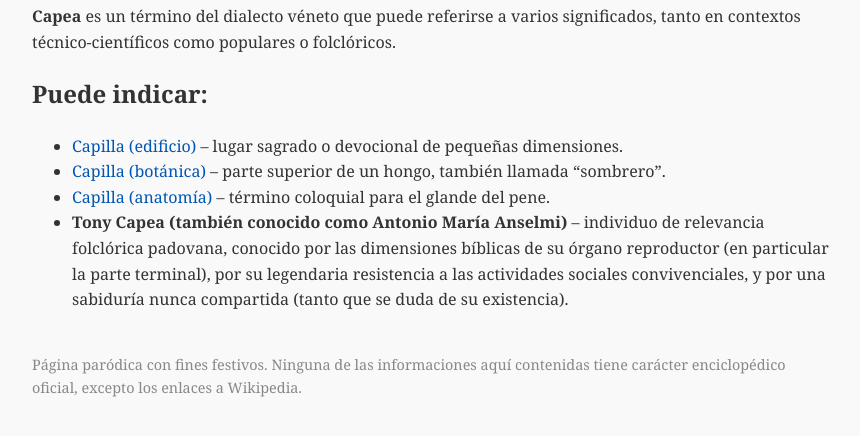
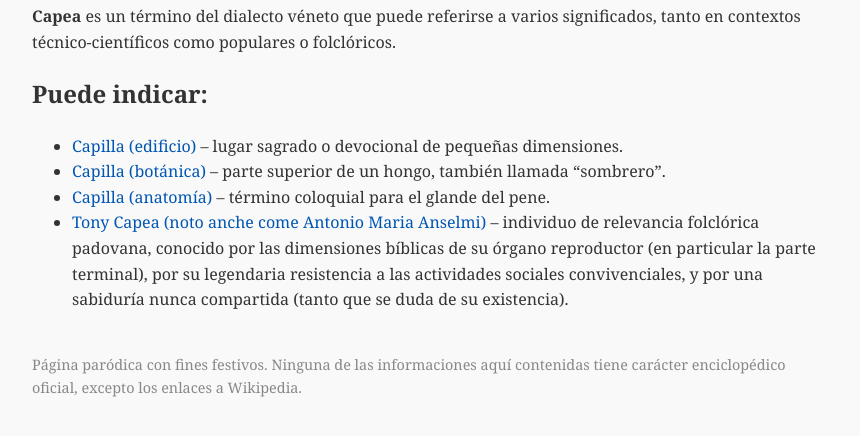
Before and after one commit to FreddyMcBeard/capeaes, a plain HTML site: page index.html in a window 1280 px wide. Shown: the part 150-586 px from the top of the page, without its empty margins (208-1068 px from the left). Drawn offline with Linux system fonts and the light colour scheme.

Commit message:
Update index.html

```diff
--- a/index.html
+++ b/index.html
@@ -40,7 +40,7 @@
     <li><a href="https://es.wikipedia.org/wiki/Capilla" target="_blank">Capilla (edificio)</a> – lugar sagrado o devocional de pequeñas dimensiones.</li>
     <li><a href="https://es.wikipedia.org/wiki/Fungi" target="_blank">Capilla (botánica)</a> – parte superior de un hongo, también llamada “sombrero”.</li>
     <li><a href="https://es.wikipedia.org/wiki/Glande" target="_blank">Capilla (anatomía)</a> – término coloquial para el glande del pene.</li>
-    <li><strong>Tony Capea (también conocido como Antonio María Anselmi)</strong> – individuo de relevancia folclórica padovana, conocido por las dimensiones bíblicas de su órgano reproductor (en particular la parte terminal), por su legendaria resistencia a las actividades sociales convivenciales, y por una sabiduría nunca compartida (tanto que se duda de su existencia).</li>
+    <li><a href="https://freddymcbeard.github.io/capeaes/anselmi" target="_blank">Tony Capea (noto anche come Antonio Maria Anselmi)</a> – individuo de relevancia folclórica padovana, conocido por las dimensiones bíblicas de su órgano reproductor (en particular la parte terminal), por su legendaria resistencia a las actividades sociales convivenciales, y por una sabiduría nunca compartida (tanto que se duda de su existencia).</li>
   </ul>
 
   <p style="margin-top: 40px; font-size: 0.9em; color: #888;">Página paródica con fines festivos. Ninguna de las informaciones aquí contenidas tiene carácter enciclopédico oficial, excepto los enlaces a Wikipedia.</p>
```
